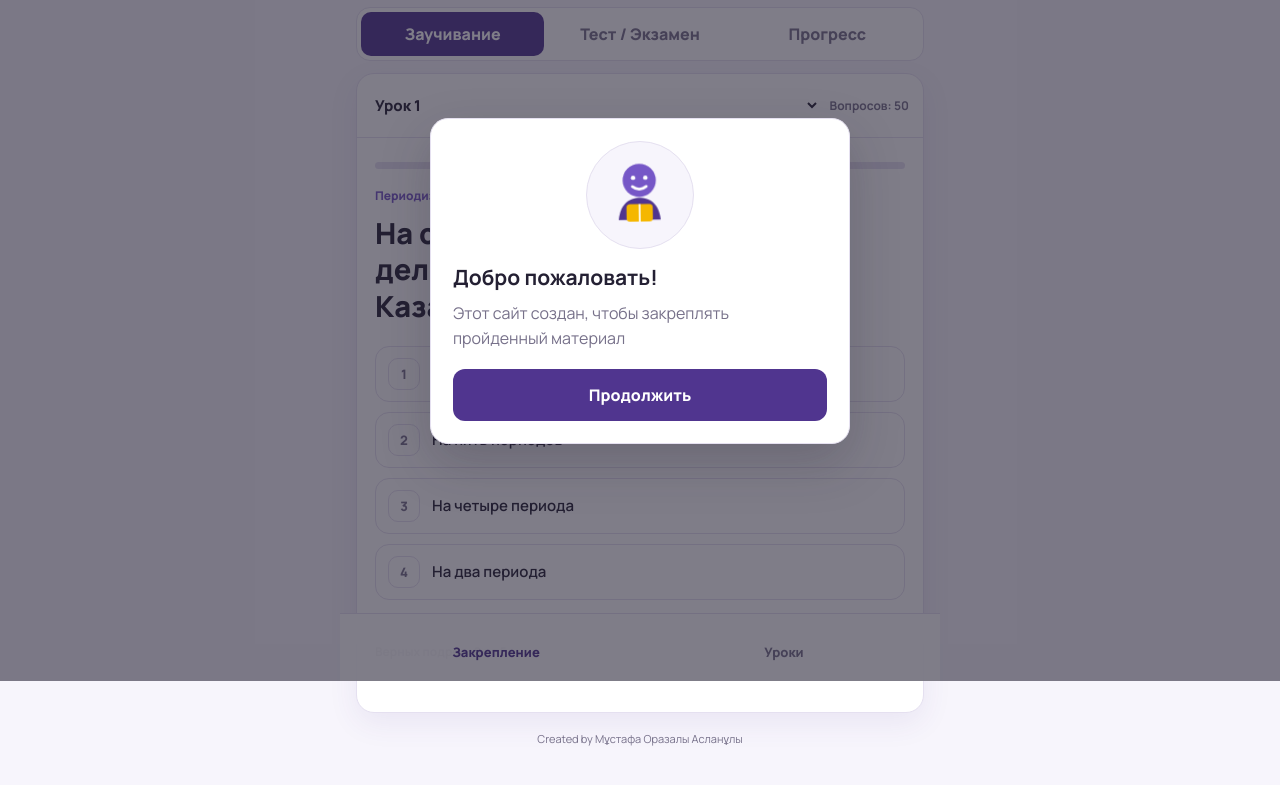
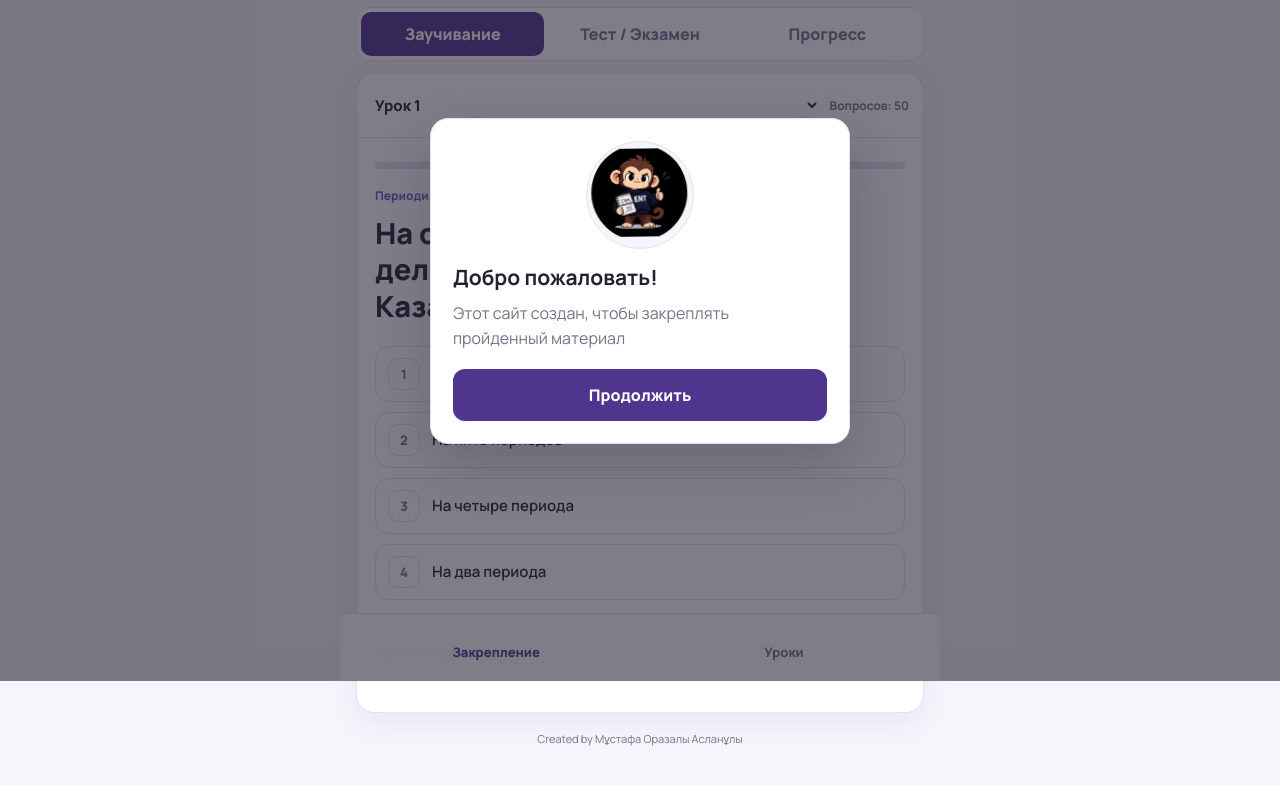
Before and after one commit to EntSprint/entsprint, a plain HTML site: page index.html in a window 1280 px wide. Shown: the part 119-904 px from the top of the page. Drawn offline with Linux system fonts and the light colour scheme.

Commit message:
Replace mascot with monkey artwork
Co-authored-by: Copilot <223556219+Copilot@users.noreply.github.com>

```diff
--- a/index.html
+++ b/index.html
@@ -237,15 +237,20 @@
             border-radius: 50%;
             background: var(--background);
         }
-        .welcome-character svg { width: 84px; height: 84px; }
-        .welcome-character svg { animation: character-bounce 1.8s ease-in-out infinite; transform-origin: center bottom; }
-        .welcome-character svg path { transition: transform 180ms ease; }
+        .welcome-character img {
+            width: 96px;
+            height: 96px;
+            object-fit: contain;
+            border-radius: 50%;
+            animation: character-bounce 1.8s ease-in-out infinite;
+            transform-origin: center bottom;
+        }
         @keyframes character-bounce {
             0%, 100% { transform: translateY(0) rotate(0deg); }
             50% { transform: translateY(-6px) rotate(-2deg); }
         }
         .welcome-character { cursor: pointer; }
-        .welcome-character.animated svg {
+        .welcome-character.animated img {
             animation: character-wave 650ms ease-in-out;
         }
         @keyframes character-wave {
@@ -817,16 +822,8 @@
     <div class="welcome-overlay" id="welcomeOverlay" role="dialog" aria-modal="true" aria-labelledby="welcomeTitle">
         <div class="welcome-dialog" id="welcomeDialog">
             <section id="welcomeStep">
-                <div class="welcome-character" id="welcomeCharacter" role="button" tabindex="0" aria-label="Поздороваться с персонажем">
-                    <svg viewBox="0 0 96 96" role="img">
-                        <circle cx="48" cy="34" r="19" fill="#7657c7"/>
-                        <circle cx="41" cy="31" r="2.5" fill="#fff"/>
-                        <circle cx="55" cy="31" r="2.5" fill="#fff"/>
-                        <path d="M40 41c5 4 11 4 16 0" fill="none" stroke="#fff" stroke-width="3" stroke-linecap="round"/>
-                        <path d="M24 79c2-18 12-25 24-25s22 7 24 25" fill="#50358f"/>
-                        <rect x="33" y="61" width="30" height="20" rx="4" fill="#f5b700"/>
-                        <path d="M48 61v20" stroke="#fff" stroke-width="2"/>
-                    </svg>
+                <div class="welcome-character" id="welcomeCharacter" role="button" tabindex="0" aria-label="Поздороваться с обезьянкой">
+                    <img src="./assets/ent-monkey.jpg" alt="Обезьянка-помощник ЕНТ">
                 </div>
                 <h2 id="welcomeTitle">Добро пожаловать!</h2>
                 <p>Этот сайт создан, чтобы закреплять пройденный материал</p>
@@ -835,16 +832,8 @@
                 </div>
             </section>
             <section id="registrationStep" style="display:none">
-                <div class="welcome-character" id="registrationCharacter" role="button" tabindex="0" aria-label="Поздороваться с персонажем">
-                    <svg viewBox="0 0 96 96" role="img">
-                        <circle cx="48" cy="34" r="19" fill="#7657c7"/>
-                        <circle cx="41" cy="31" r="2.5" fill="#fff"/>
-                        <circle cx="55" cy="31" r="2.5" fill="#fff"/>
-                        <path d="M40 41c5 4 11 4 16 0" fill="none" stroke="#fff" stroke-width="3" stroke-linecap="round"/>
-                        <path d="M24 79c2-18 12-25 24-25s22 7 24 25" fill="#50358f"/>
-                        <rect x="33" y="61" width="30" height="20" rx="4" fill="#f5b700"/>
-                        <path d="M48 61v20" stroke="#fff" stroke-width="2"/>
-                    </svg>
+                <div class="welcome-character" id="registrationCharacter" role="button" tabindex="0" aria-label="Поздороваться с обезьянкой">
+                    <img src="./assets/ent-monkey.jpg" alt="Обезьянка-помощник ЕНТ">
                 </div>
                 <div class="auth-switch">
                     <button class="auth-tab active" id="registerTab" type="button">Регистрация</button>
```
Also changed, not shown: assets/ent-monkey.jpg (added).
